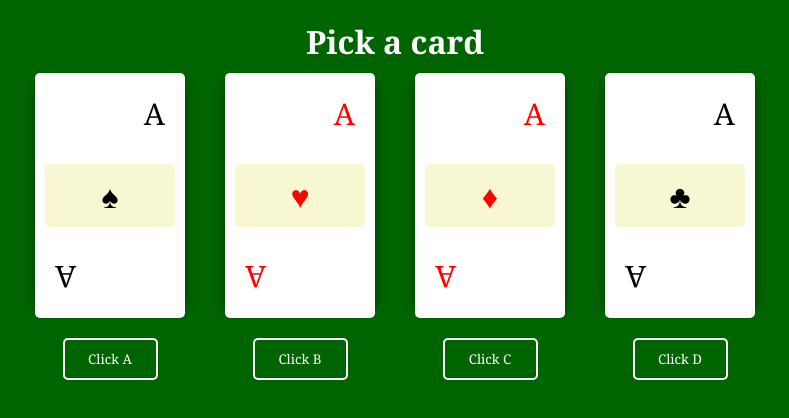
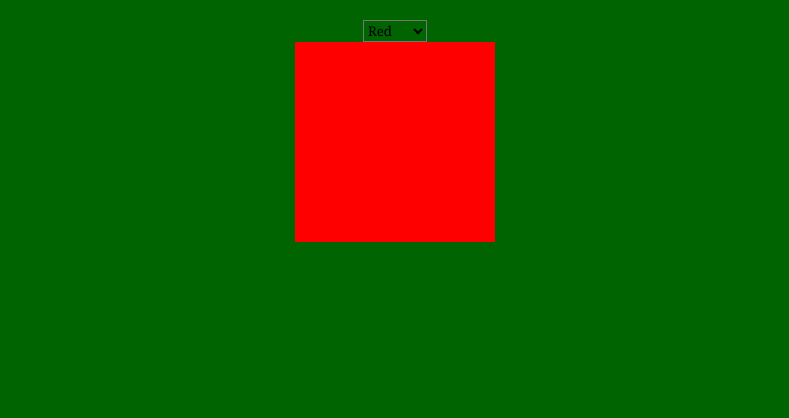
Before and after one commit to Zagaz/ReacBootcamp, a React (Vite) app: page / in a window 1280 px wide. Shown: the top 418 px of the page, without its empty margins (245-1034 px from the left). Built offline with nearby package versions, Linux system fonts and the light colour scheme.

Commit message:
UseState 09 - Selector

```diff
--- a/src/App.jsx
+++ b/src/App.jsx
@@ -8,7 +8,8 @@ import './App.css'
 // import UseState05 from './components/UseState05'
 // import UseState06 from './components/UseState06'
 // import UseState07 from './components/UseState07'
-import UseState08 from './components/UseState08'  ;
+// import UseState08 from './components/UseState08'
+import UseState09 from './components/UseState09'
 export default function App() {
   return (
     <>
@@ -20,14 +21,17 @@ export default function App() {
       {/* <UseState03 /> */}
       {/* Usinh map to iterate*/}
       {/* <UseState04 /> */}
-      {/* Using a button component to change state on parent | passing a function as a property */}
+      {/* Using a button component to change staate on parent | passing a function as a property */}
        {/* <UseState05 />     */}
         {/* Using a button component to change state on parent | passing a function as a property */}
        {/* <UseState06/>     */}
 
        {/* Spread Operator e.g: const f = {...card} */}
        {/* <UseState07/>     */}
-        <UseState08/>
+        {/* Cards with spread operator */}
+        {/* <UseState08/> */}
+        {/* SElector; */}
+        <UseState09/>
 
 
 
--- /dev/null
+++ b/src/components/UseState09.jsx
@@ -0,0 +1,50 @@
+import React from "react";
+import { useState } from "react";
+
+import "./style.css";
+
+export default function UseState09() {
+  const [color, setColor] = useState("red");
+
+  function changeColor(v) {
+
+    setColor(v);
+  document.querySelector(".w").style.backgroundColor = "white";
+
+  }
+
+  return (
+
+    <>
+    <div className="w">
+
+      <select  onChange={(e)=> changeColor(e.target.value)}>
+        <option className="op" value="red" selected >Red</option>
+        <option className="op" value="yellow">Yellow</option>
+        <option className="op" value="green">Green</option>
+      </select>
+     {color === "red" && <div style={
+        {backgroundColor: "red", width: "200px", height: "200px", margin: "auto"}
+        }></div>}
+      {color === "yellow" && <div style={
+        {backgroundColor: "yellow", width: "200px", height: "200px", margin: "auto"}
+        }></div>}
+      {color === "green" && <div style={
+        {backgroundColor: "green", width: "200px", height: "200px", margin: "auto"}
+        }></div>}
+
+
+
+
+
+
+
+
+    </div>
+
+
+    </>
+  )
+
+
+}
--- a/src/components/style.css
+++ b/src/components/style.css
@@ -110,6 +110,7 @@ span.third {
 }
 
 .card {
+  background-color: white !important;
   border-radius: 5px;
   background-color: white !important;
   box-shadow: 0 0 10px rgba(0, 0, 0, 0.5);
--- a/src/components/style.scss
+++ b/src/components/style.scss
@@ -123,6 +123,7 @@ align-items: center
    }
 
    .card{
+    background-color: white !important;
 
     border-radius: 5px;
     background-color: white !important;
```
Also changed, not shown: 1 other file (tests, documents, lock files or other folders).
